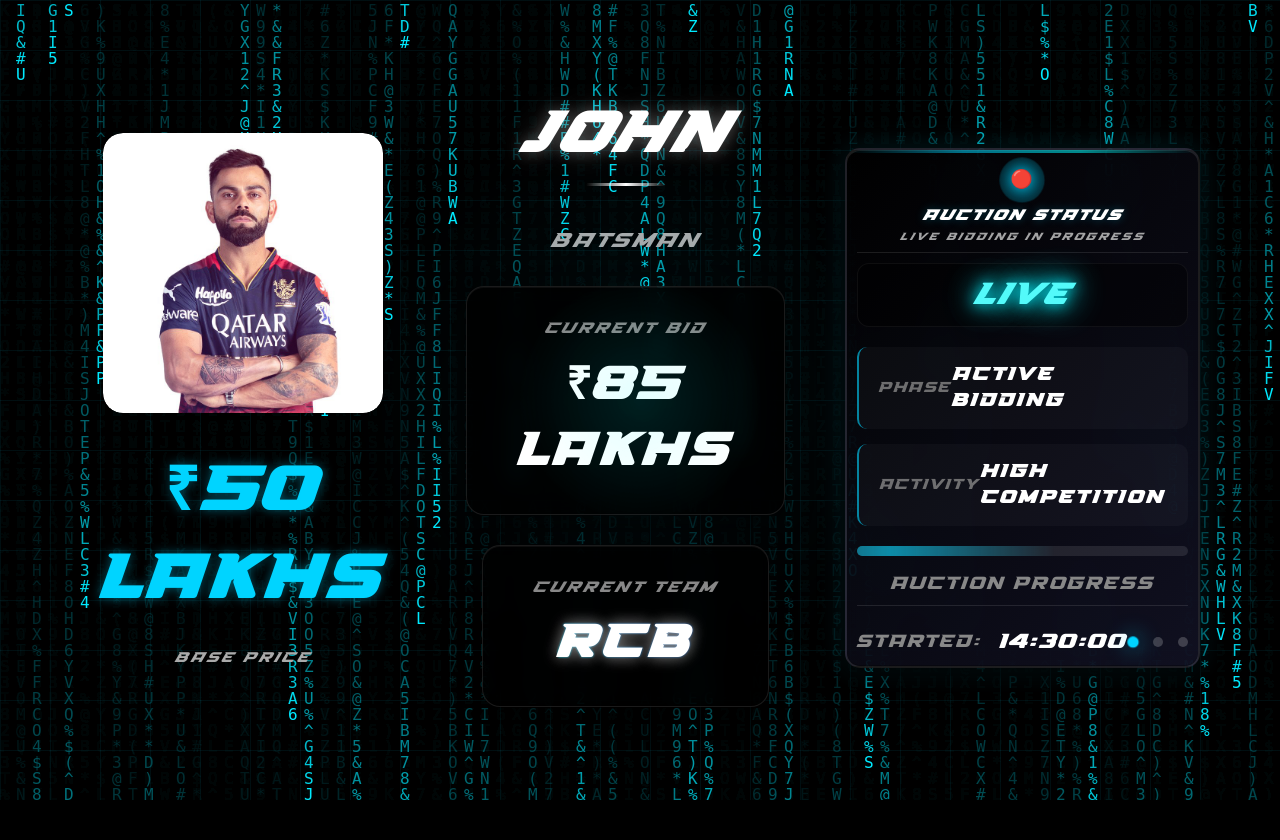
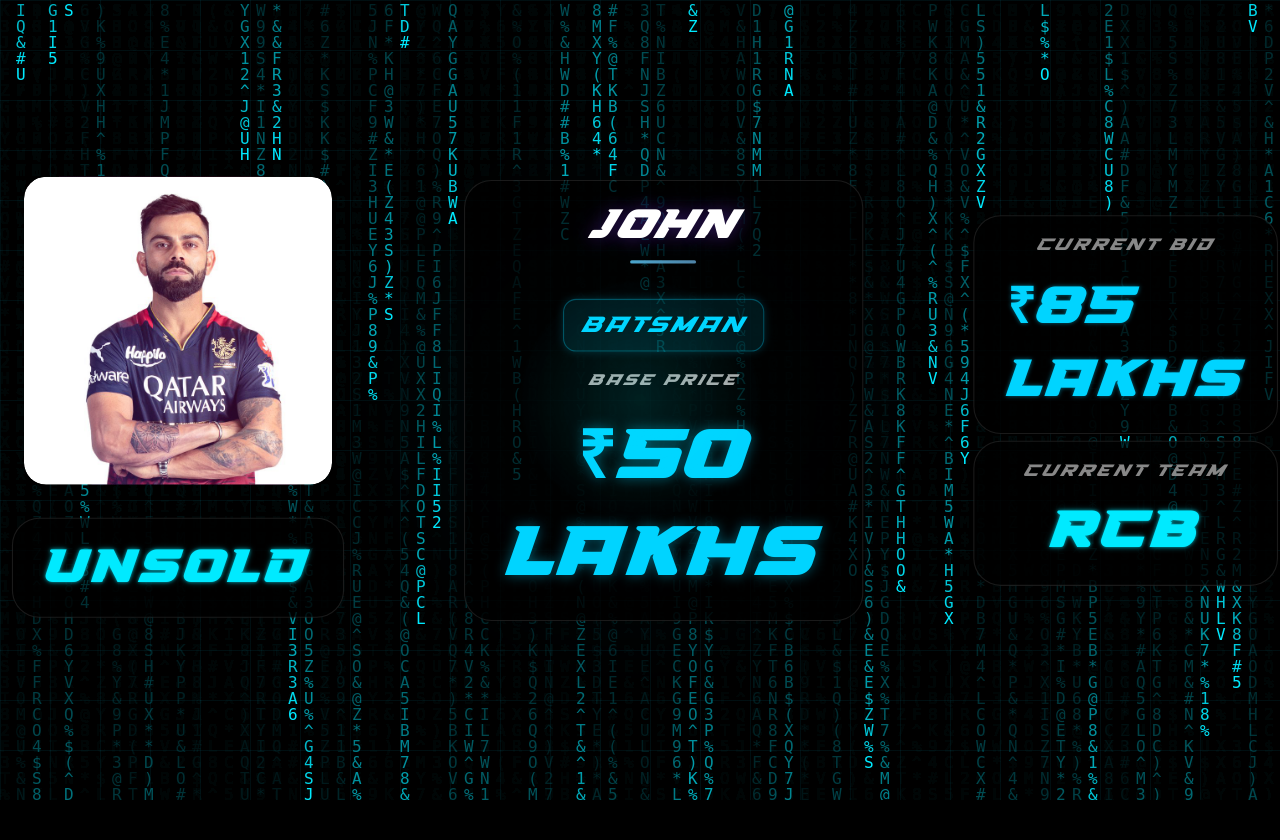
Before and after one commit to Johnmax21/playerauction, a Django app: page / in a window 1280 px wide; the page is wider, and only the part inside the window is pictured. Before the commit the page ends 800 px from the top of that part, so only its background shows below. Run offline with Django 5.2, Linux system fonts and the light colour scheme; data comes from the database, SQL or seed files in the repository.

Commit message:
display.html modified

```diff
--- a/app/templates/display.html
+++ b/app/templates/display.html
@@ -25,8 +25,8 @@
 letter-spacing:2px;
 background:#000000;
 color:#ffffff;
-overflow-x:hidden;
-position:relative;
+overflow:hidden;
+height:100vh;
 }
 
 /* Animated Typography Effects */
@@ -322,6 +322,9 @@
 0 0 25px rgba(124,58,237,0.15);
 letter-spacing:2px;
 position:relative;
+
+text-align:center;
+width:100%;
 }
 
 .player-name.animated-text::before{
@@ -344,10 +347,11 @@
 content:'';
 position:absolute;
 bottom:-8px;
-left:0;
-width:40px;
+left:50%;
+transform:translateX(-50%);
+width:60px;
 height:3px;
-background:linear-gradient(90deg,#7c3aed,#a855f7);
+background:linear-gradient(90deg,#4aa5cc,hsl(204, 36%, 48%));
 border-radius:2px;
 }
 
@@ -641,6 +645,37 @@
 opacity:0.9;
 }
 
+.player-info-container{
+display:flex;
+flex-direction:column;
+gap:10px;
+background:rgba(0,0,0,0.8);
+border-radius:25px;
+padding:15px;
+border:1px solid rgba(255,255,255,0.1);
+position:relative;
+overflow:hidden;
+width:100%;
+max-width:380px;
+}
+
+@keyframes topBorderFlow{
+0%{transform:translateX(-100%);}
+100%{transform:translateX(100%);}
+}
+
+@keyframes bottomBorderFlow{
+0%{transform:translateX(100%);}
+100%{transform:translateX(-100%);}
+}
+
+.bid-team-container{
+display:flex;
+flex-direction:column;
+gap:6px;
+width:320px;
+}
+
 /* STATS */
 
 .stats-section{
@@ -1373,24 +1408,60 @@
 display:flex;
 justify-content:center;
 align-items:center;
-gap:60px;
-max-width:1600px;
-margin:auto;
+gap:100px;
 height:100vh;
-padding:40px 80px;
+padding:30px 60px;
+transform:scale(1.1);
 }
 
 .player-panel{
 display:flex;
 flex-direction:column;
 align-items:center;
-gap:18px;
+gap:10px;
+width:100%;
+max-width:320px;
+margin:0;
+margin-top:15px;
 }
 
 .player-image-big.sold-effect img{
 filter:grayscale(100%) !important;
 transition:filter 3s ease-in-out, transform 0.8s ease-in-out;
-animation:soldFade 4s ease-in-out;
+animation:soldCardAnimation 2s ease-out;
+}
+
+@keyframes soldCardAnimation{
+0%{
+transform:scale(1) rotate(0deg);
+filter:grayscale(0%) brightness(1);
+box-shadow:0 0 0 rgba(255,0,0,0);
+}
+10%{
+transform:scale(1.1) rotate(2deg);
+filter:grayscale(20%) brightness(1.2);
+box-shadow:0 0 20px rgba(255,0,0,0.8);
+}
+20%{
+transform:scale(0.95) rotate(-1deg);
+filter:grayscale(50%) brightness(0.9);
+box-shadow:0 0 40px rgba(255,0,0,0.6);
+}
+30%{
+transform:scale(1.05) rotate(1deg);
+filter:grayscale(70%) brightness(0.8);
+box-shadow:0 0 60px rgba(255,0,0,0.4);
+}
+50%{
+transform:scale(1) rotate(0deg);
+filter:grayscale(90%) brightness(0.7);
+box-shadow:0 0 30px rgba(255,0,0,0.3);
+}
+100%{
+transform:scale(1) rotate(0deg);
+filter:grayscale(100%) brightness(0.6);
+box-shadow:0 0 10px rgba(255,0,0,0.2);
+}
 }
 
 .player-image-big.sold-effect:hover img{
@@ -1673,20 +1744,75 @@
 font-style:italic;
 letter-spacing:2px;
 text-transform:uppercase;
-color:#aaaaaa;
+color:#00d4ff;
 margin-top:20px;
+background:rgba(0,212,255,0.1);
+padding:8px 16px;
+border-radius:12px;
+border:1px solid rgba(0,212,255,0.3);
+box-shadow:0 0 8px rgba(0,212,255,0.2);
+}
+
+.sold-status-container{
+display:flex;
+justify-content:center;
+align-items:center;
+padding:20px;
+width:100%;
+}
+
+.sold-status-label{
+font-size:2.5rem;
+font-family:'HighSpeed';
+font-weight:900;
+text-transform:uppercase;
+letter-spacing:3px;
+padding:15px 30px;
+border-radius:25px;
+background:rgba(0,0,0,0.8);
+border:1px solid rgba(255,255,255,0.1);
+color:#00eaff;
+text-shadow:0 0 3px rgba(0,234,255,0.6),
+0 0 6px rgba(0,234,255,0.4);
+transition:all 0.3s ease;
+}
+
+.sold-status-label.sold{
+color:#ff0000;
+border-color:rgba(255,0,0,0.4);
+text-shadow:0 0 5px rgba(255,0,0,0.7),
+0 0 10px rgba(255,0,0,0.5);
+background:rgba(255,0,0,0.1);
+animation:soldPulse 0.8s ease-out;
+}
+
+@keyframes soldPulse{
+0%{transform:scale(0.8); opacity:0;}
+50%{transform:scale(1.2); opacity:1;}
+100%{transform:scale(1); opacity:1;}
+}
+
+.player-details-row{
+display:flex;
+flex-direction:column;
+align-items:center;
+gap:10px;
+margin-top:10px;
+text-align:center;
 }
 
 .live-bid-box,
 .team-box{
 background:rgba(0,0,0,0.8);
-padding:30px 50px;
-border-radius:18px;
+padding:15px 30px;
+border-radius:25px;
 border:1px solid rgba(255,255,255,0.1);
-backdrop-filter:blur(10px);
-box-shadow:0 8px 25px rgba(0,0,0,0.6),
-inset 0 1px 0 rgba(255,255,255,0.05);
-transition:all 0.3s ease;
+width:100%;
+
+display:flex;
+flex-direction:column;
+justify-content:center;
+align-items:center;
 }
 
 .live-bid-box:hover,
@@ -1708,38 +1834,27 @@
 margin-bottom:12px;
 }
 
-.live-bid-box div:last-child,
+.live-bid-box div:last-child{
+font-size:2.8rem;
+font-family:'HighSpeed', sans-serif;
+font-weight:800;
+color:#00d4ff;
+letter-spacing:2px;
+position:relative;
+display:inline-block;
+text-shadow:0 0 4px rgba(0,212,255,0.5);
+}
+
 .team-box div:last-child{
 font-size:2.8rem;
 font-family:'HighSpeed', sans-serif;
 font-weight:800;
-color:#ffffff;
+color:#00bfff;
 letter-spacing:2px;
 position:relative;
 display:inline-block;
-}
-
-.team-box div:last-child::before{
-content:'RCB';
-position:absolute;
-top:0;
-left:0;
-width:100%;
-height:100%;
-z-index:-1;
-background:linear-gradient(
-45deg,
-rgba(0,212,255,0.8),
-rgba(0,255,255,1),
-rgba(0,150,255,0.8),
-rgba(0,100,255,0.6),
-rgba(0,212,255,0.8));
-background-size:200% 200%;
--webkit-background-clip:text;
-background-clip:text;
--webkit-text-fill-color:transparent;
-animation:teamAurora 3s ease-in-out infinite;
-filter:blur(1px);
+text-shadow:0 0 8px rgba(0,191,255,0.8),
+0 0 15px rgba(0,191,255,0.6);
 }
 
 @keyframes teamAurora{
@@ -1751,8 +1866,10 @@
 }
 
 .team-box div:last-child{
-color:#ffffff;
-text-shadow:0 0 15px rgba(255,255,255,0.3);
+color:#00eaff;
+text-shadow:
+0 0 3px rgba(0,234,255,0.6),
+0 0 6px rgba(0,234,255,0.4);
 }
 
 .status-panel{
@@ -1802,17 +1919,27 @@
 onerror="this.src='https://via.placeholder.com/260x260/7c3aed/ffffff?text=PLAYER'">
 </div>
 
-<div class="base-price-display" id="basePriceHighlight">₹50 Lakhs</div>
-<div class="base-price-label">BASE PRICE</div>
-
+<div class="sold-status-container">
+<div class="sold-status-label" id="auctionStatusCard">UNSOLD</div>
 </div>
 
-<div class="player-info-panel">
-<h1 id="playerName">
+</div>
+
+<div class="player-info-container">
+<h1 id="playerName" class="player-name">
 {% if auction.player %} {{ auction.player.name }}
 {% else %} Virat Kohli {% endif %}
 </h1>
-<div id="playerPosition" class="player-position">Batsman</div>
+<div class="player-details-row">
+<div class="player-position" id="playerPosition">Batsman</div>
+<div class="base-price-info">
+<div class="base-price-label">BASE PRICE</div>
+<div class="base-price-display" id="basePriceHighlight">₹50 Lakhs</div>
+</div>
+</div>
+</div>
+
+<div class="bid-team-container">
 
 <div class="live-bid-box">
 <div class="label">CURRENT BID</div>
@@ -1823,62 +1950,7 @@
 <div class="label">CURRENT TEAM</div>
 <div id="soldTeam">RCB</div>
 </div>
-</div>
-
-<div class="status-panel">
-<div class="status-container">
-<div class="status-header">
-<div class="status-icon-wrapper">
-<div class="status-pulse"></div>
-<div class="status-icon">🔴</div>
-</div>
-<div class="status-title-wrapper">
-<div class="status-title">AUCTION STATUS</div>
-<div class="status-subtitle">Live bidding in progress</div>
-</div>
-</div>
-
-<div class="status-content">
-<div class="status-main">
-<div class="status-value" id="auctionStatusCard">LIVE</div>
-</div>
-
-<div class="status-details-section">
-<div class="status-details">
-<div class="status-info">
-<span class="status-label">Phase</span>
-<span class="status-text">Active Bidding</span>
-</div>
-</div>
-<div class="status-details">
-<div class="status-info">
-<span class="status-label">Activity</span>
-<span class="status-text">High Competition</span>
-</div>
-</div>
-</div>
-
-<div class="status-progress">
-<div class="progress-bar">
-<div class="progress-fill"></div>
-<div class="progress-glow"></div>
-</div>
-<div class="progress-label" id="auctionProgressLabel">Auction Progress</div>
-</div>
-
-<div class="status-footer">
-<div class="status-timestamp">
-<span class="time-label">Started:</span>
-<span class="time-value">14:30:00</span>
-</div>
-<div class="status-indicators">
-<div class="indicator active"></div>
-<div class="indicator"></div>
-<div class="indicator"></div>
-</div>
-</div>
-</div>
-</div>
+
 </div>
 
 </div>
@@ -1908,47 +1980,28 @@
 if(data.auction){
 
 const newStatus = data.auction.status;
-document.getElementById("auctionStatus").innerText=newStatus
-document.getElementById("auctionStatusCard").innerText=newStatus
+const statusLabel = document.getElementById('auctionStatusCard');
+
 document.getElementById("basePrice").innerText=data.auction.base_price
 document.getElementById("basePriceHighlight").innerText=data.auction.base_price
 document.getElementById("currentBid").innerText=data.auction.current_bid
 document.getElementById("soldTeam").innerText=data.auction.sold_team
 
-const progressBar = document.querySelector('.progress-fill');
-const progressLabel = document.getElementById('auctionProgressLabel');
-
-if(data.auction.progress){
-progressBar.style.width = data.auction.progress + "%";
-progressLabel.innerText = "Auction Progress: " + data.auction.progress + "%";
+// Update sold/unsold status
+if(newStatus.toUpperCase() === 'SOLD'){
+statusLabel.innerText = 'SOLD';
+statusLabel.classList.add('sold');
+} else {
+statusLabel.innerText = 'UNSOLD';
+statusLabel.classList.remove('sold');
 }
 
 // Trigger sold animation when status changes to SOLD
 if(newStatus.toUpperCase() === 'SOLD'){
-const statusCard = document.querySelector('.status-container');
-const statusValue = document.getElementById('auctionStatusCard');
 const playerCard = document.querySelector('.player-image-big');
-statusCard.classList.remove('sold-status');
-statusValue.classList.remove('sold');
 playerCard.classList.remove('sold-effect');
-progressBar.classList.remove('sold-progress');
-progressLabel.classList.remove('sold-progress-label');
-void statusCard.offsetWidth; // Force reflow
-statusCard.classList.add('sold-status');
-statusValue.classList.add('sold');
+void playerCard.offsetWidth; // Force reflow
 playerCard.classList.add('sold-effect');
-progressBar.classList.add('sold-progress');
-progressLabel.classList.add('sold-progress-label');
-
-// Force immediate updates
-progressBar.style.width = "100%";
-progressLabel.innerText = "Auction Completed";
-
-// Additional force update
-setTimeout(() => {
-progressBar.style.width = "100%";
-progressLabel.innerText = "Auction Completed";
-}, 100);
 }
 
 currentStatus = newStatus;
```
